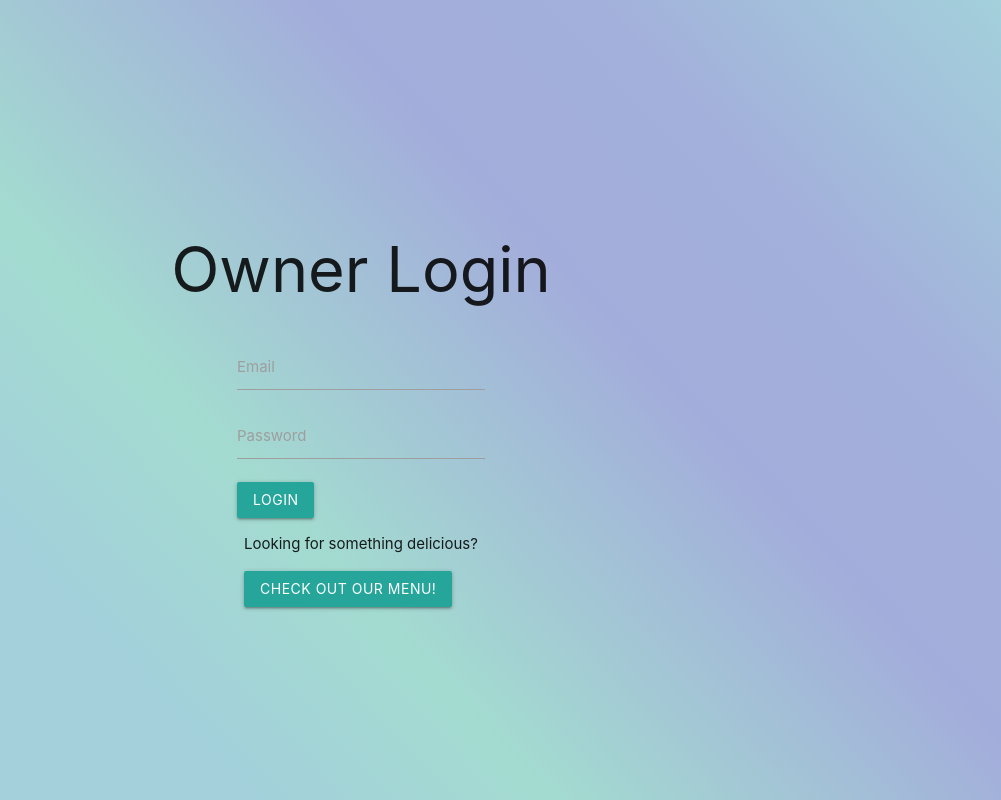
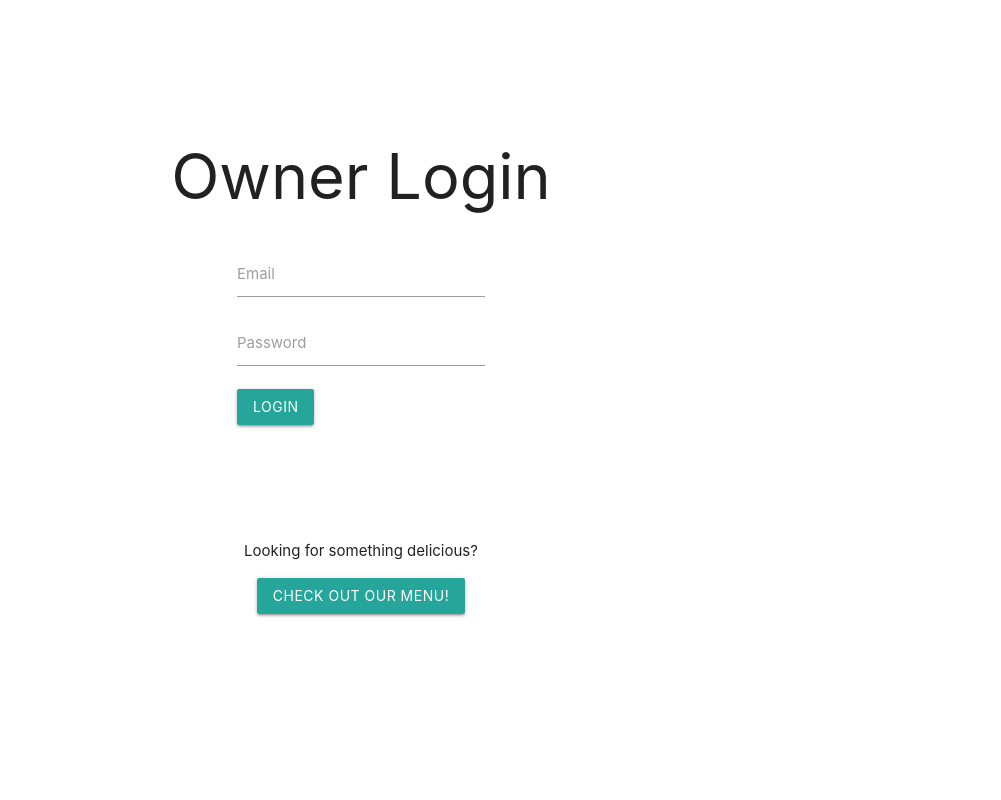
Before and after one commit to esther-sh-choi/food-pickup-order, a Node server app: page /restaurant/login in a window 1280 px wide. Shown: the whole page, without its empty margins (279-1280 px from the left). Run offline with Node 20, Linux system fonts and the light colour scheme; style sheets or scripts are compiled from the project's sources.

```diff
--- a/views/login.ejs
+++ b/views/login.ejs
@@ -9,17 +9,17 @@
 
   <link rel="stylesheet" href="/vendor/normalize-4.1.1.css" />
   <link rel="stylesheet" href="/vendor/border-box.css" />
-  <link rel="stylesheet" href="/styles/main.css" />
+  <link rel="stylesheet" href="/styles/login.css" />
   <link rel="stylesheet" href="https://cdnjs.cloudflare.com/ajax/libs/materialize/1.0.0/css/materialize.min.css" integrity="sha512-UJfAaOlIRtdR+0P6C3KUoTDAxVTuy3lnSXLyLKlHYJlcSU8Juge/mjeaxDNMlw9LgeIotgz5FP8eUQPhX1q10A==" crossorigin="anonymous" referrerpolicy="no-referrer" />
 
   <script src="/vendor/jquery-3.0.0.js"></script>
   <script defer src="/scripts/users.js"></script>
 </head>
 <body>
-  <h1>Owner Login</h1>
 
 
-  <div>
+  <div class="input">
+    <h1>Owner Login</h1>
     <form action="">
       <div class="input-field">
         <input id="email" type="email" class="validate">
@@ -35,7 +35,7 @@
   </div>
 
 
-  <div>
+  <div class="link">
     <p>Looking for something delicious?</p>
     <a class="waves-effect waves-light btn" href="customer_menu.html">Check out our menu!</a>
   </div>
```
